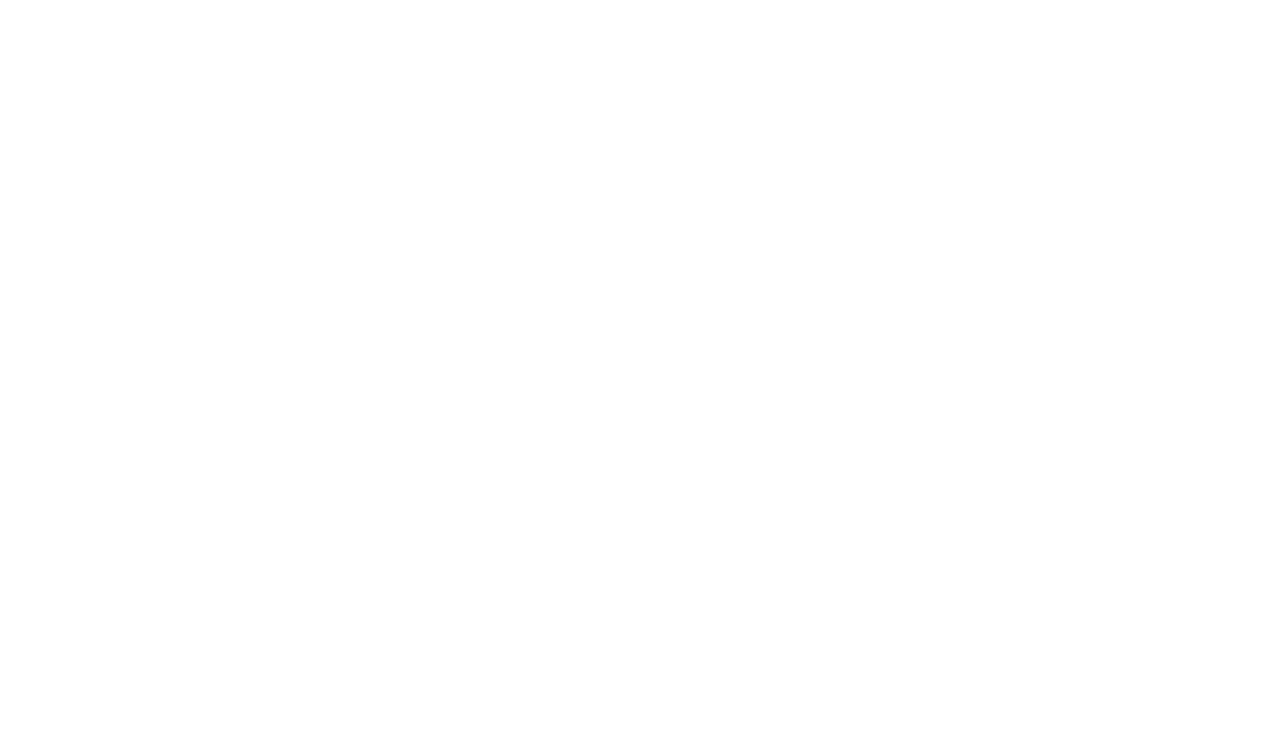
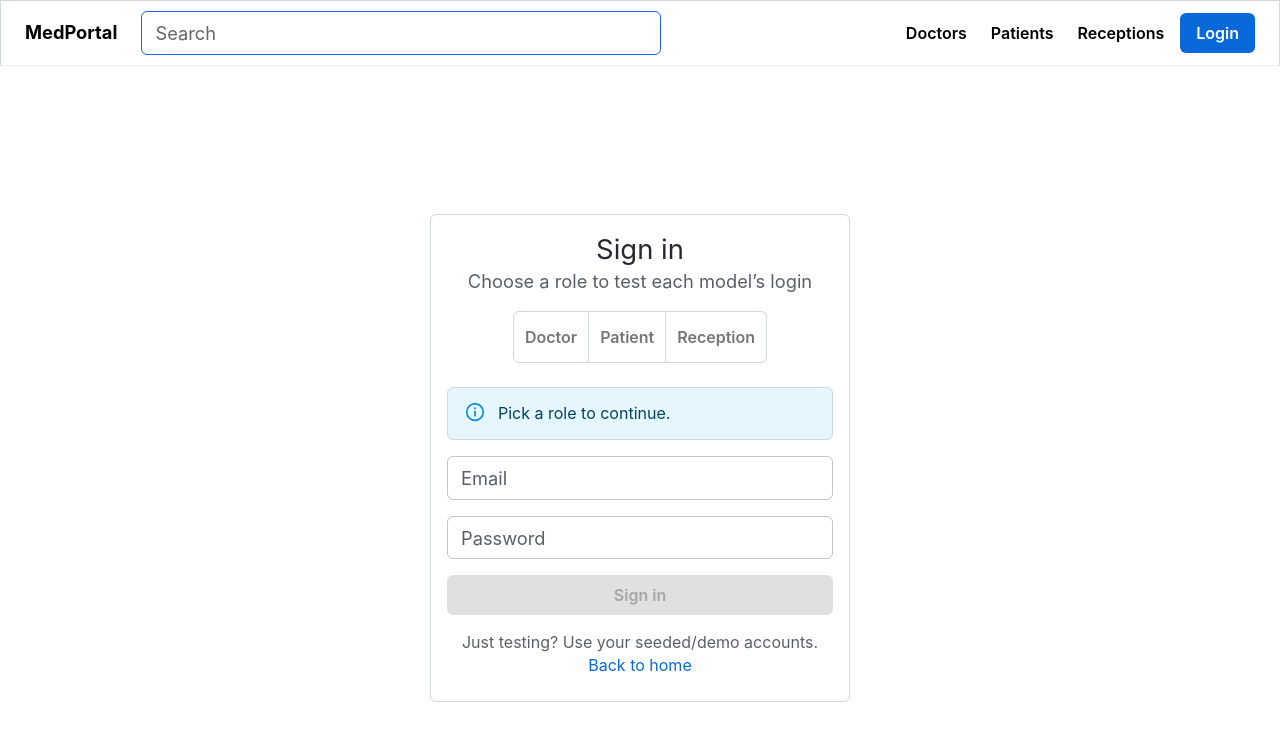
Before and after one commit to IshanJawade/medical-records-frontend, a React (Vite) app: page /login in a window 1280 px wide. Before the commit this address had no page. Shown: the top 740 px of the page. Built offline with nearby package versions, Linux system fonts and the light colour scheme.

Commit message:
Basic login page added, and AppShell buttom fixed

```diff
--- a/src/App.tsx
+++ b/src/App.tsx
@@ -3,6 +3,7 @@
 import DoctorsPage from "./pages/Doctors";
 import ReceptionsPage from "./pages/Receptions";
 import PatientsPage from "./pages/Patients";
+import LoginPage from "./pages/Login";
 
 export default function App() {
   return (
@@ -13,6 +14,7 @@
           <Route path="/doctors" element={<DoctorsPage />} />
           <Route path="/patients" element={<PatientsPage />} />
           <Route path="/receptions" element={<ReceptionsPage />} />
+          <Route path="/login" element={<LoginPage />} />
         </Route>
       </Routes>
     </BrowserRouter>
--- a/src/components/AppShell.tsx
+++ b/src/components/AppShell.tsx
@@ -14,7 +14,8 @@
         { to: "/dashboard", label: "Dashboard" },
         { to: "/doctors", label: "Doctors" },
         { to: "/patients", label: "Patients" },
-        { to: "/receptions", label: "Receptions" }
+        { to: "/receptions", label: "Receptions" },
+        { to: "/login", label: "Login" }
       ].map(i => (
         <ListItemButton key={i.to} component={Link} to={i.to} onClick={onClick}>
           <ListItemText primary={i.label} />
@@ -84,18 +85,15 @@
             <Button color="inherit" component={Link} to="/doctors">Doctors</Button>
             <Button color="inherit" component={Link} to="/patients">Patients</Button>
             <Button color="inherit" component={Link} to="/receptions">Receptions</Button>
-            <IconButton aria-label="Account" sx={{ color: "inherit" }}>
-              <AccountCircle />
-            </IconButton>
+            <Button aria-label="Account" variant="contained"  component={Link} to="/login">Login</Button>
           </Box>
 
           {/* Show account icon on mobile too (optional) */}
-          <IconButton
-            aria-label="Account"
-            sx={{ display: { xs: "inline-flex", sm: "none" }, color: "inherit" }}
-          >
-            <AccountCircle />
-          </IconButton>
+          <Button aria-label="Account" variant="contained"
+            sx={{ display: { xs: "inline-flex ", sm: "none" }, color: "white", ml: "auto" }}
+            component={Link} to="/login">
+            Login
+          </Button>
         </Toolbar>
       </AppBar>
 
--- /dev/null
+++ b/src/features/auth/api.ts
@@ -0,0 +1,34 @@
+import { api } from "../../api/client";
+import type { LoginPayload, LoginResponse, UserRole } from "./types";
+
+const ENDPOINTS: Record<UserRole, string> = {
+  doctor: "/auth/doctor/login",
+  patient: "/auth/patient/login",
+  reception: "/auth/reception/login",
+};
+
+export const AuthAPI = {
+  login: async (role: UserRole, payload: LoginPayload): Promise<LoginResponse> => {
+    const res = await api.post(ENDPOINTS[role], payload);
+    return res.data as LoginResponse;
+  },
+
+  // tiny helpers to persist session for testing
+  saveSession: (role: UserRole, data: LoginResponse) => {
+    localStorage.setItem("auth.role", role);
+    localStorage.setItem("auth.token", data.token);
+    localStorage.setItem("auth.user", JSON.stringify(data.user));
+  },
+  clearSession: () => {
+    localStorage.removeItem("auth.role");
+    localStorage.removeItem("auth.token");
+    localStorage.removeItem("auth.user");
+  },
+  getSession: () => {
+    const role = localStorage.getItem("auth.role") as UserRole | null;
+    const token = localStorage.getItem("auth.token");
+    const userRaw = localStorage.getItem("auth.user");
+    const user = userRaw ? JSON.parse(userRaw) : null;
+    return { role, token, user };
+  },
+};
--- /dev/null
+++ b/src/features/auth/hooks.ts
@@ -0,0 +1,11 @@
+import { useMutation } from "@tanstack/react-query";
+import { AuthAPI } from "./api";
+import type { LoginPayload, LoginResponse, UserRole } from "./types";
+
+export const useLogin = (role: UserRole) =>
+  useMutation<LoginResponse, Error, LoginPayload>({
+    mutationFn: (payload) => AuthAPI.login(role, payload),
+    onSuccess: (data) => {
+      AuthAPI.saveSession(role, data);
+    },
+  });
--- /dev/null
+++ b/src/features/auth/schema.ts
@@ -0,0 +1,8 @@
+import { z } from "zod";
+
+export const LoginSchema = z.object({
+  email: z.string().min(1, "Email is required").email("Invalid email"),
+  password: z.string().min(1, "Password is required"),
+});
+
+export type LoginForm = z.infer<typeof LoginSchema>;
--- /dev/null
+++ b/src/features/auth/types.ts
@@ -0,0 +1,16 @@
+export type UserRole = "doctor" | "patient" | "reception";
+
+export interface LoginPayload {
+  email: string;
+  password: string;
+}
+
+export interface LoginResponse {
+  token: string;
+  user: {
+    id: number | string;
+    name: string;
+    role: UserRole;
+    email?: string | null;
+  };
+}
--- /dev/null
+++ b/src/pages/Login.tsx
@@ -0,0 +1,139 @@
+import { useMemo, useState } from "react";
+import {
+  Box, Card, CardContent, CardHeader, Typography, ToggleButtonGroup, ToggleButton,
+  TextField, Button, Alert, Stack, Link as MLink
+} from "@mui/material";
+import { Controller, useForm } from "react-hook-form";
+import { zodResolver } from "@hookform/resolvers/zod";
+import type { LoginForm } from "../features/auth/schema";
+import { LoginSchema } from "../features/auth/schema";
+import type { UserRole } from "../features/auth/types";
+import { useLogin } from "../features/auth/hooks";
+import { Link, useNavigate } from "react-router-dom";
+
+const RoleLabel: Record<UserRole, string> = {
+  doctor: "Doctor",
+  patient: "Patient",
+  reception: "Reception",
+};
+
+export default function LoginPage() {
+  const [role, setRole] = useState<UserRole | null>(null);
+  const navigate = useNavigate();
+
+  const {
+    control,
+    handleSubmit,
+    formState: { errors },
+  } = useForm<LoginForm>({ resolver: zodResolver(LoginSchema) });
+
+  const loginMutation = useLogin(role ?? "doctor"); // default won’t be used until role set
+
+  const canSubmit = useMemo(() => !!role && !loginMutation.isPending, [role, loginMutation.isPending]);
+
+  const onSubmit = (data: LoginForm) => {
+    if (!role) return;
+    loginMutation.mutate(data, {
+      onSuccess: () => {
+        // Go somewhere convenient after login; tweak as you like
+        if (role === "doctor") navigate("/doctors");
+        else if (role === "patient") navigate("/patients");
+        else navigate("/receptions");
+      },
+    });
+  };
+
+  return (
+    <Box sx={{ display: "grid", placeItems: "center", minHeight: "calc(100vh - 64px)" }}>
+      <Card sx={{ width: 420, maxWidth: "95vw" }}>
+        <CardHeader
+          title="Sign in"
+          subheader="Choose a role to test each model’s login"
+          sx={{ textAlign: "center", pb: 0 }}
+        />
+        <CardContent>
+          {/* Step 1: Role selection */}
+          <Box sx={{ display: "flex", justifyContent: "center", mb: 3 }}>
+            <ToggleButtonGroup
+              exclusive
+              value={role}
+              onChange={(_, v) => setRole(v)}
+              aria-label="role"
+            >
+              <ToggleButton value="doctor" aria-label="doctor">Doctor</ToggleButton>
+              <ToggleButton value="patient" aria-label="patient">Patient</ToggleButton>
+              <ToggleButton value="reception" aria-label="reception">Reception</ToggleButton>
+            </ToggleButtonGroup>
+          </Box>
+
+          {!role && (
+            <Alert severity="info" sx={{ mb: 2 }}>
+              Pick a role to continue.
+            </Alert>
+          )}
+
+          {/* Step 2: Credentials */}
+          <form onSubmit={handleSubmit(onSubmit)} noValidate>
+            <Stack spacing={2}>
+              <Controller
+                control={control}
+                name="email"
+                render={({ field }) => (
+                  <TextField
+                    {...field}
+                    type="email"
+                    label={role ? `${RoleLabel[role]} Email` : "Email"}
+                    placeholder="name@company.com"
+                    error={!!errors.email}
+                    helperText={errors.email?.message}
+                    fullWidth
+                  />
+                )}
+              />
+
+              <Controller
+                control={control}
+                name="password"
+                render={({ field }) => (
+                  <TextField
+                    {...field}
+                    type="password"
+                    label="Password"
+                    error={!!errors.password}
+                    helperText={errors.password?.message}
+                    fullWidth
+                  />
+                )}
+              />
+
+              {loginMutation.isError && (
+                <Alert severity="error">
+                  {loginMutation.error?.message || "Login failed"}
+                </Alert>
+              )}
+
+              {loginMutation.isSuccess && (
+                <Alert severity="success">
+                  Logged in as {loginMutation.data.user.name} ({loginMutation.data.user.role})
+                </Alert>
+              )}
+
+              <Button
+                type="submit"
+                variant="contained"
+                disabled={!canSubmit}
+              >
+                {loginMutation.isPending ? "Signing in…" : "Sign in"}
+              </Button>
+
+              <Typography variant="body2" color="text.secondary" textAlign="center">
+                Just testing? Use your seeded/demo accounts.{" "}
+                <MLink component={Link} to="/" underline="hover">Back to home</MLink>
+              </Typography>
+            </Stack>
+          </form>
+        </CardContent>
+      </Card>
+    </Box>
+  );
+}
--- a/src/pages/Patients.tsx
+++ b/src/pages/Patients.tsx
@@ -72,7 +72,7 @@
         <Stack direction="row" justifyContent="space-between" alignItems="center">
           <h2 style={{ margin: 0 }}>Patients</h2>
           <Button variant="contained" startIcon={<AddIcon />} onClick={handleCreate}>
-            New Patient
+            New
           </Button>
         </Stack>
 
```
